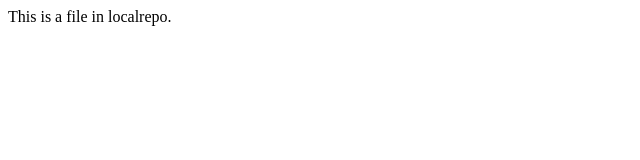
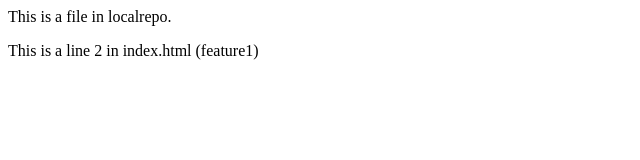
Before and after one commit to bhavanasama/localrepo, a plain HTML site: page index.html in a window 1280 px wide. Shown: the whole page, without its empty margins (0-640 px from the left). Drawn offline with Linux system fonts and the light colour scheme.

Commit message:
Added a new line in index

```diff
--- a/index.html
+++ b/index.html
@@ -1 +1,2 @@
 <p>This is a file in localrepo.</p>
+<p>This is a line 2 in index.html (feature1)</p>
```
